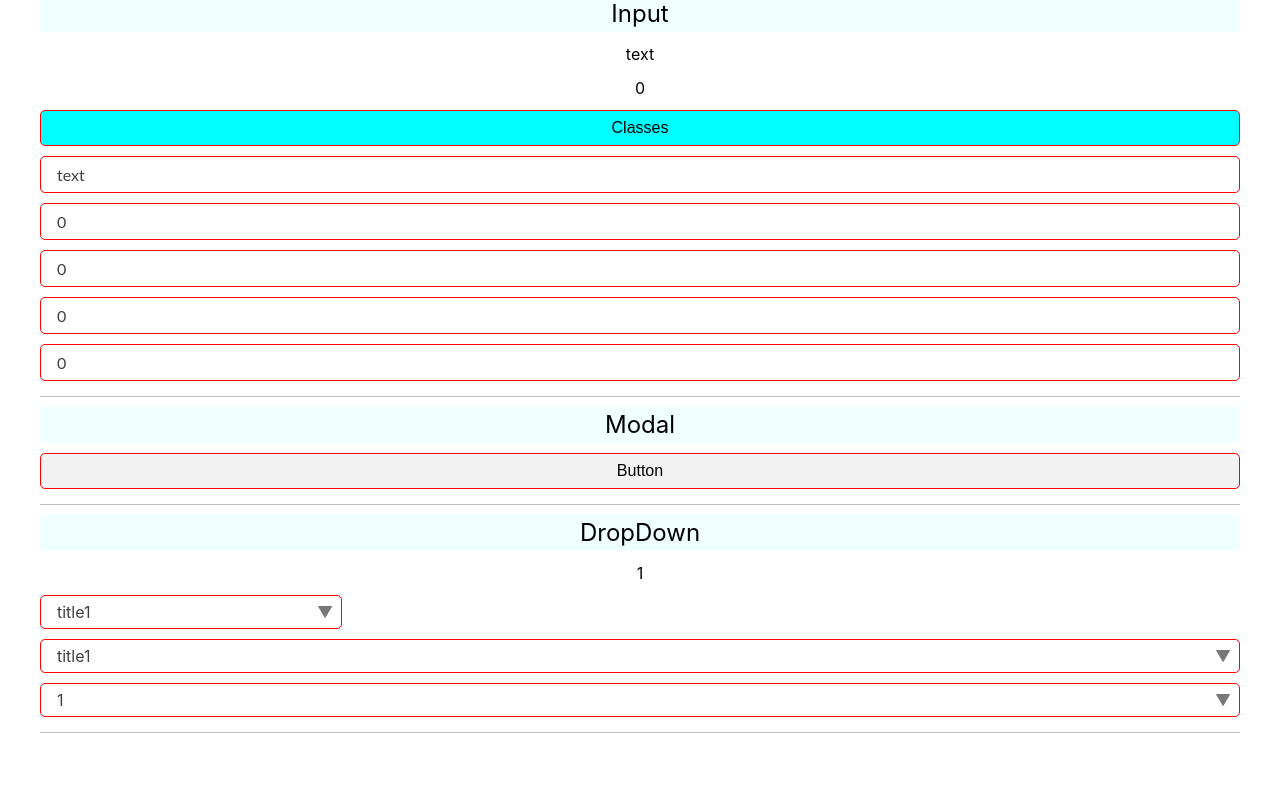
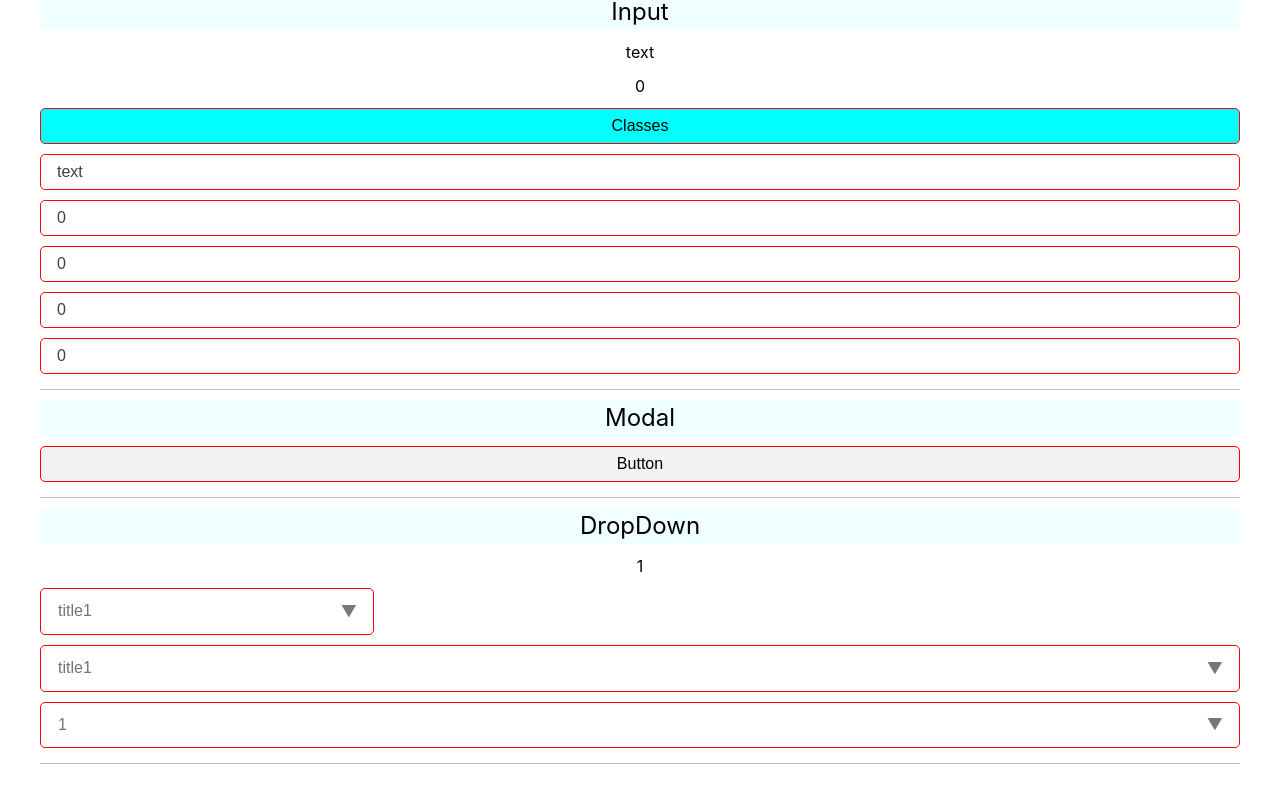
Before and after one commit to Smoren/vue3-hive-ui-kit, a Vue app: page / in a window 1280 px wide. Shown: the part 499-1302 px from the top of the page. Before the commit the page ends 1272 px from the top, so only its background shows below. Built offline with nearby package versions, Linux system fonts and the light colour scheme.

Commit message:
dropdown: refactor component

```diff
--- a/package.json
+++ b/package.json
@@ -29,13 +29,13 @@
     "vue": "^3.3.4"
   },
   "devDependencies": {
-    "@types/node": "^20.4.1",
+    "@types/node": "^20.4.2",
     "@vitejs/plugin-vue": "^4.2.3",
     "sass": "^1.63.6",
     "typescript": "^5.1.6",
-    "vite": "^4.4.2",
+    "vite": "^4.4.4",
     "vite-plugin-css-injected-by-js": "^3.2.0",
-    "vue-tsc": "^1.8.4"
+    "vue-tsc": "^1.8.5"
   },
   "author": {
     "name": "BDSM",
--- a/src/components/hive-drop-down/hive-drop-down.vue
+++ b/src/components/hive-drop-down/hive-drop-down.vue
@@ -41,6 +41,7 @@ interface Props extends CommonProps {
   withNull?: boolean;
   focusOnMount?: boolean;
   minQueryLength?: number;
+  mcw?: string;
 }
 
 const props = withDefaults(defineProps<Props>(), {
@@ -52,6 +53,7 @@ const props = withDefaults(defineProps<Props>(), {
   integer: false,
   titleField: 'title',
   valueField: 'value',
+  mcw: '0px',
 });
 
 type Emit = Mount & Unmount & Update<string> & Focusin & Focusout & Keydown & Input<string> & Search<string>;
@@ -164,19 +166,12 @@ defineExpose({ searchRef, forceFocus });
 </script>
 
 <template>
-  <div
-    class="hive-drop-down"
-    :class="{ 'active visible': isExpanded }"
-    :style="style"
-    @focusin="expand"
-    @focusout="collapse"
-  >
-    <i class="hive-drop-down__icon" :class="{ expand: isExpanded }" @mousedown="toggle" />
+  <div class="hive-drop-down" :class="{ selection: isExpanded }" :style="style" @focusin="expand" @focusout="collapse">
     <hive-input
       v-model="searchQuery"
       ref="searchRef"
       class="hive-drop-down__search"
-      placeholder=""
+      :placeholder="currentOption?.title"
       tabindex="0"
       :disabled="disabled"
       @focusin="expand, onFocusin(emit)"
@@ -188,19 +183,7 @@ defineExpose({ searchRef, forceFocus });
       @keydown.esc="collapse"
       @input="onInput(emit, $event as string)"
     />
-    <div class="hive-drop-down__text" :class="{ filtered: searchQuery.length > 0, expand: isExpanded }">
-      <div v-if="imgsArray" class="hive-drop-down__text-img">
-        <!-- TODO -->
-        <!-- <img :src="imgsArray[currentOption?.title]" alt="" /> -->
-        <div>
-          {{ currentOption?.title }}
-        </div>
-      </div>
-      <span v-else>
-        {{ currentOption?.title }}
-      </span>
-    </div>
-    <div v-if="isExpanded" class="hive-drop-down__botch"></div>
+    <i class="hive-drop-down__icon" :class="{ expand: isExpanded }" @mousedown="toggle" />
     <div
       ref="menuRef"
       class="hive-drop-down__menu"
@@ -247,67 +230,139 @@ defineExpose({ searchRef, forceFocus });
 @import '@/assets/variables.scss';
 
 $drop-down-z_search: 2;
-$drop-down-z-active: 10;
 $drop-down-z_menu: 11;
-$drop-down-max-height: 250px;
+$drop-down-border: 1px solid var(--border, $border);
 $drop-down-selected_background: rgba(0, 0, 0, 0.03);
 $drop-down-selected_color: rgba(0, 0, 0, 0.95);
 $drop-down-border-top: #fafafa;
 $drop-down-box-shadow: 0 2px 3px 0 rgba(34, 36, 38, 0.15);
-$drop-down-border-color-hover: rgba(34, 36, 38, 0.35);
-$drop-down-padding: 0.5rem 0;
+$drop-down-padding: 0.8em 1em 0.8em 1em;
 
 .hive-drop-down {
   position: relative;
   cursor: pointer;
   word-wrap: break-word;
-  line-height: 1em;
+  line-height: 1.2rem;
   white-space: normal;
   text-align: left;
   outline: 0;
   transform: rotateZ(0deg);
+  -webkit-transform: rotateZ(0deg);
   background-color: none;
   display: inline-block;
   color: var(--text, $text);
   box-shadow: none;
-  border: 1px solid var(--border, $border);
+  border: $drop-down-border;
   border-radius: var(--border-radius, $border-radius);
   padding: $drop-down-padding;
-  transition: box-shadow 0.1s ease, width 0.1s ease;
+  display: flex;
+  align-items: center;
+  justify-content: right;
+  transition:
+    box-shadow 0.1s ease,
+    width 0.1s ease;
 
-  &__botch {
-    position: absolute;
-    top: 0m;
-    left: 0;
-    background-color: var(--bg-input, $bg-input);
-    z-index: 100;
-    height: 10px;
-    width: 100%;
-    border-left: 1px solid var(--border-focus, $border-focus);
-    border-right: 1px solid var(--border-focus, $border-focus);
-    box-sizing: border-box;
+  &.selection {
+    box-shadow: $drop-down-box-shadow;
+    border-bottom-left-radius: 0 !important;
+    border-bottom-right-radius: 0 !important;
   }
 
   &__search {
     position: absolute;
+    left: 1px;
     top: 0;
-    left: 0;
     z-index: $drop-down-z_search;
-    background: none transparent;
-    border: none;
-    box-sizing: border-box;
-    box-shadow: none;
+    height: 100%;
     width: 100%;
-    height: 2rem;
+    line-height: 1.2rem;
+    padding: $drop-down-padding;
+    cursor: default !important;
+    background: none transparent !important;
+    border: none !important;
+    box-shadow: none !important;
     outline: none;
-    line-height: 2rem;
-    padding: 1rem;
-    cursor: pointer;
-    font: inherit;
+    -webkit-tap-highlight-color: rgba(255, 255, 255, 0);
+
+    &::placeholder {
+      opacity: 1;
+    }
 
     &:focus {
       cursor: text;
-       border: 1px solid var(--border-focus, $border-focus);
+
+      &::placeholder {
+        opacity: 0.5;
+      }
+    }
+  }
+
+  &__icon {
+    cursor: auto;
+    line-height: 1.2rem;
+    opacity: 0.7;
+    background: none !important;
+    font-style: normal;
+
+    &:before {
+      content: '▼';
+    }
+
+    &.expand {
+      &:before {
+        content: '▲';
+      }
+    }
+  }
+
+  &__menu {
+    display: none;
+    position: absolute;
+    left: 0;
+    top: 100%;
+    cursor: auto;
+    margin: 0 -1px;
+    padding: 0 0;
+    overflow-y: auto;
+    backface-visibility: hidden;
+    -webkit-overflow-scrolling: auto;
+    outline: none;
+    max-height: 16rem;
+    min-width: calc(100% + v-bind(mcw)) !important;
+    width: calc(100% + v-bind(mcw)) !important;
+    border-top-width: 0 !important;
+    border-radius: 0 0 $border-radius $border-radius;
+    box-shadow: $drop-down-box-shadow;
+    transition: opacity 0.1s ease;
+    background-color: var(--bg-input, $bg-input);
+    text-shadow: none;
+    text-align: left;
+    border: $drop-down-border;
+    z-index: $drop-down-z_menu;
+    will-change: transform, opacity;
+    animation-iteration-count: 1;
+    animation-duration: 300ms;
+    animation-timing-function: ease;
+    animation-fill-mode: both;
+    visibility: hidden;
+
+    &.visible {
+      box-shadow: $drop-down-box-shadow;
+      border-top-width: 0 !important;
+      display: block !important;
+      visibility: visible !important;
+    }
+
+    &-item {
+      border-top: 1px solid $drop-down-border-top;
+      padding: $p-input !important;
+      white-space: normal;
+      word-wrap: normal;
+
+      &.selected {
+        background: $drop-down-selected_background;
+        color: $drop-down-selected_color;
+      }
     }
   }
 
@@ -324,97 +379,6 @@ $drop-down-padding: 0.5rem 0;
       align-items: center;
       gap: 5px;
     }
-
-    &.expand {
-      opacity: 0.6;
-    }
-
-    &.filtered {
-      color: transparent;
-      opacity: 0.1;
-    }
-  }
-
-  &__icon {
-    cursor: auto;
-    position: absolute;
-    width: 0.5rem;
-    height: 0.5rem;
-    right: 1rem;
-    opacity: 0.7;
-    background: none;
-    font-style: normal;
-
-    &:before {
-      content: '▼';
-    }
-
-    &.expand {
-      &:before {
-        content: '▲';
-      }
-    }
-  }
-
-  &__menu {
-    cursor: auto;
-    position: absolute;
-    top: 1.8rem;
-    left: 0;
-    width: 100%;
-    z-index: $drop-down-z_menu;
-    display: none;
-    outline: none;
-    margin: 0;
-    padding: 0;
-    background-color: var(--bg-input, $bg-input);
-    text-shadow: none;
-    text-align: left;
-    transition: opacity 0.1s ease;
-    will-change: transform, opacity;
-    overflow-x: hidden;
-    overflow-y: auto;
-    backface-visibility: hidden;
-    border: 1px solid var(--border-focus, $border-focus);
-    border-radius: 5px;
-    border-top-width: 0 !important;
-    max-height: $drop-down-max-height;
-    box-sizing: border-box;
-
-    &:after {
-      display: none;
-    }
-
-    &:before {
-      display: none;
-    }
-
-    &-item {
-      border-top: 1px solid $drop-down-border-top;
-      padding: $p-input !important;
-      white-space: normal;
-      word-wrap: normal;
-
-      &.selected {
-        background: $drop-down-selected_background;
-        color: $drop-down-selected_color;
-      }
-    }
-  }
-
-  &:hover {
-    box-shadow: none;
-  }
-
-  &.active {
-    z-index: $drop-down-z-active;
-    border: none;
-    box-shadow: $drop-down-box-shadow;
-
-    .visible {
-      display: block;
-      padding-top: 1rem;
-    }
   }
 }
 </style>
--- a/src/components/hive-input/hive-input.vue
+++ b/src/components/hive-input/hive-input.vue
@@ -113,7 +113,6 @@ defineExpose({ input: inputRef, forceFocus });
   color: var(--text, $text);
   resize: none;
   transition: color 0.1s ease, border-color 0.1s ease;
-  font-family: 'Lato', 'Helvetica Neue', Arial, Helvetica, sans-serif;
   font-size: 1rem;
   box-sizing: border-box;
   max-width: 100%;
--- a/src/components/hive-textarea/hive-textarea.vue
+++ b/src/components/hive-textarea/hive-textarea.vue
@@ -46,7 +46,6 @@ const emit = defineEmits<Emit>();
   color: var(--text, $text);
   resize: none;
   transition: color 0.1s ease, border-color 0.1s ease;
-  font-family: 'Lato', 'Helvetica Neue', Arial, Helvetica, sans-serif;
   font-size: 1rem;
   box-sizing: border-box;
   max-width: 100%;
```
